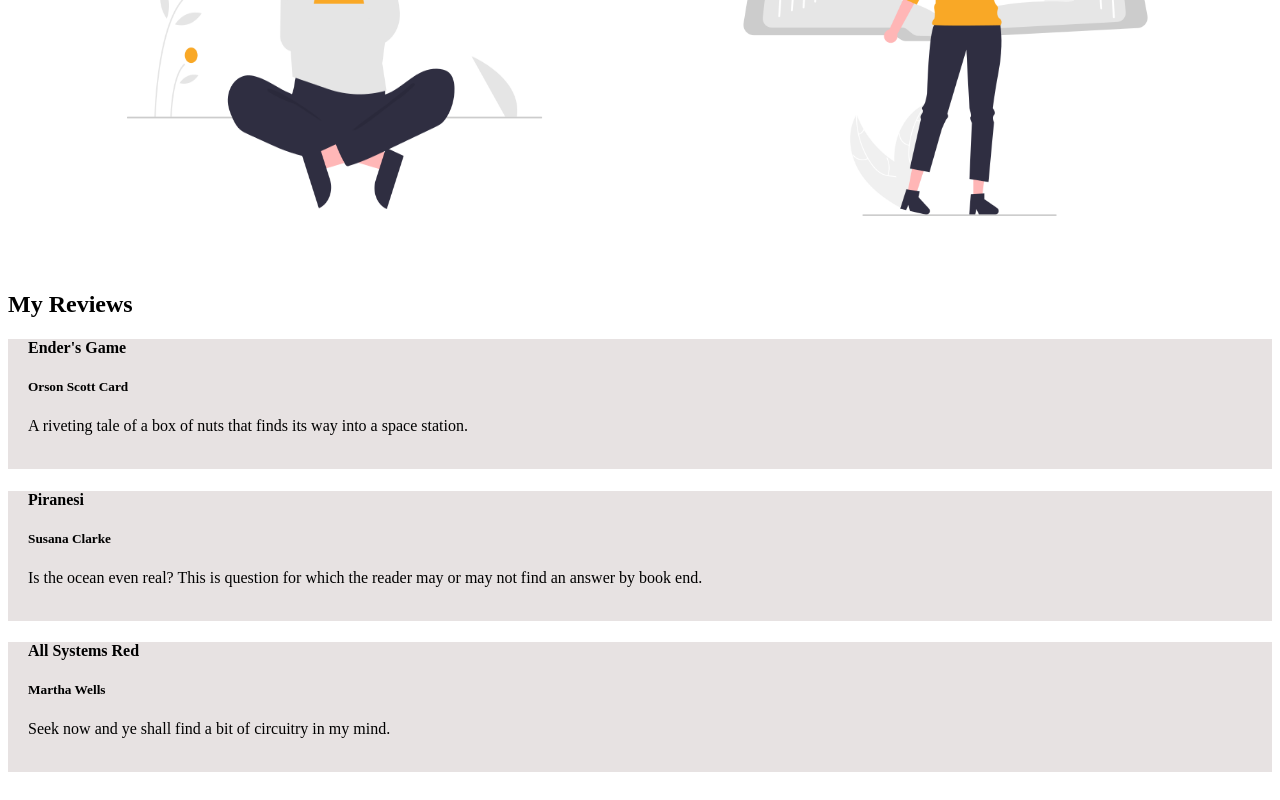
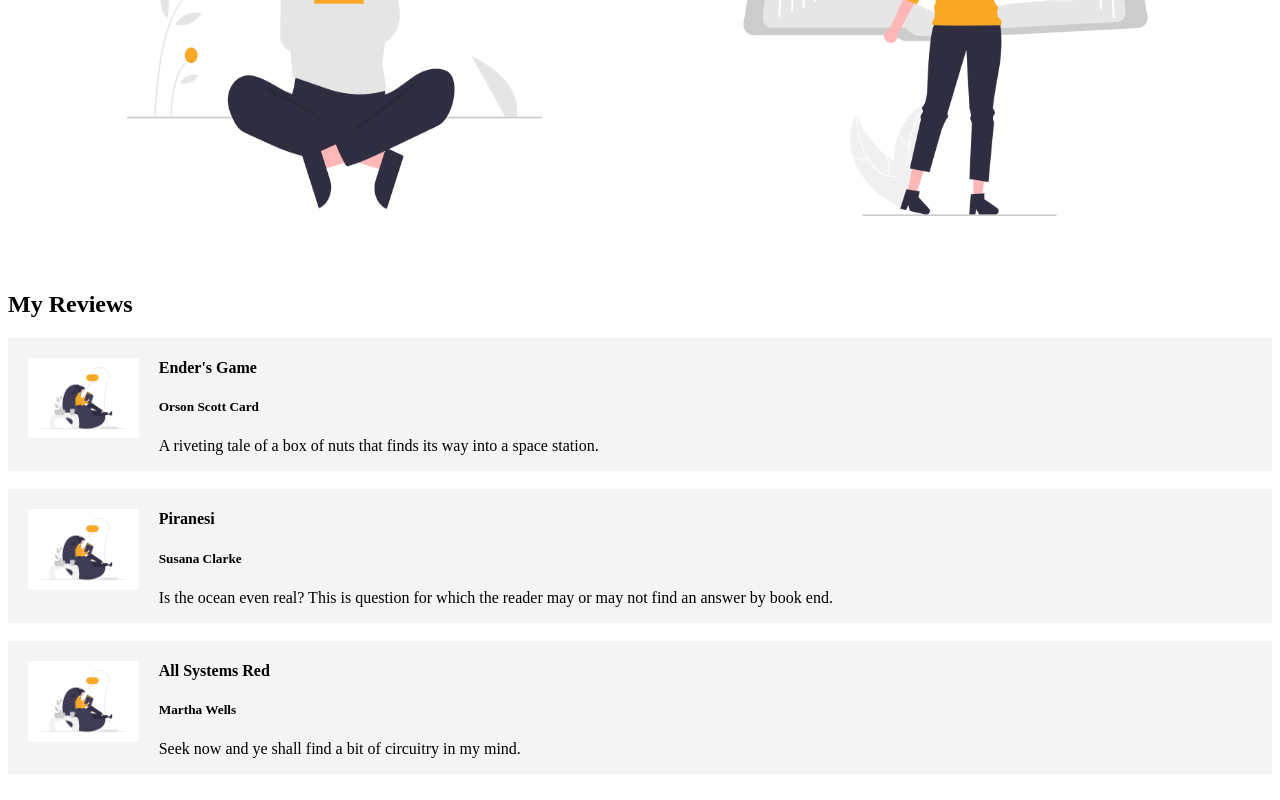
Before and after one commit to toddcmz/w9d1hw_reactDashboard, a React (Vite) app: page / in a window 1280 px wide. Shown: the part 898-1698 px from the top of the page. Built offline with nearby package versions, Linux system fonts and the light colour scheme.

Commit message:
added review photo icon

```diff
--- a/src/components/Review.tsx
+++ b/src/components/Review.tsx
@@ -1,3 +1,4 @@
+import pic1 from '../static/read1.png'
 
 interface ReviewProp{
     bookTitle: string
@@ -9,10 +10,18 @@ export default function Review(props:ReviewProp){
 
     return(
         <>
-        <h4>{props.bookTitle}</h4>
-        <h5>{props.author}</h5>
-        <p>{props.review}</p>
-        <br />
+        <div className="reviewFullRow flexMeRow">
+            <div className="reviewImage">
+                <img className='reviewPic' src={pic1} alt="" />
+            </div>
+            <div className="reviewText">
+            <h4>{props.bookTitle}</h4>
+            <h5>{props.author}</h5>
+            <p>{props.review}</p>
+
+            </div>
+        </div>
+
         </>
     )
 
--- a/src/index.css
+++ b/src/index.css
@@ -25,6 +25,18 @@
 }
 
 .reviewContainer{
-  background: rgb(231, 226, 226);
+  background: rgb(245, 244, 244);
   padding-left: 20px;
+
 }
+
+.reviewFullRow{
+  justify-content: flex-start;
+}
+
+.reviewPic{
+  height: 80px;
+  width: auto;
+  margin-top: 20px;
+  margin-right: 20px;
+}
--- a/src/pages/Reviews.tsx
+++ b/src/pages/Reviews.tsx
@@ -27,9 +27,10 @@ export default function Reviews(){
         <h2>My Reviews</h2>
         {reviewArray.map((review)=>{
 
-                return( <div className="reviewContainer">
+                return(<> <div className="reviewContainer">
                             <Review bookTitle={review.bookTitle} author={review.author} review = {review.review}/>
                         </div>
+                        <br /> </>
                 )
 
         })}
```
